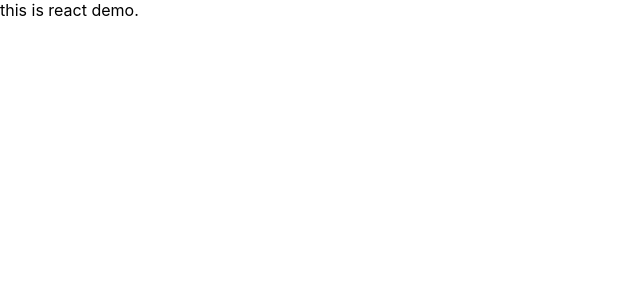
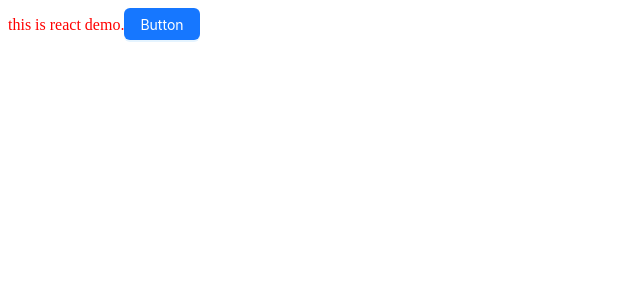
Before and after one commit to yaojiqunaer/react-study, a React (Create React App) app: page / in a window 1280 px wide. Shown: the top 300 px of the page, without its empty margins (0-640 px from the left). Built offline with nearby package versions, Linux system fonts and the light colour scheme.

Commit message:
import antd ui library.

```diff
--- a/package.json
+++ b/package.json
@@ -3,9 +3,7 @@
   "version": "0.1.0",
   "private": true,
   "dependencies": {
-    "@testing-library/jest-dom": "^5.17.0",
-    "@testing-library/react": "^13.4.0",
-    "@testing-library/user-event": "^13.5.0",
+    "antd": "^5.21.3",
     "react": "^18.3.1",
     "react-dom": "^18.3.1",
     "react-scripts": "5.0.1",
--- a/src/App.js
+++ b/src/App.js
@@ -1,7 +1,10 @@
+import { Button } from "antd";
+
 function App() {
   return (
     <div className="App">
       this is react demo.
+      <Button type="primary">Button</Button>
     </div>
   );
 }
--- a/src/index.css
+++ /dev/null
@@ -1,13 +0,0 @@
-body {
-  margin: 0;
-  font-family: -apple-system, BlinkMacSystemFont, 'Segoe UI', 'Roboto', 'Oxygen',
-    'Ubuntu', 'Cantarell', 'Fira Sans', 'Droid Sans', 'Helvetica Neue',
-    sans-serif;
-  -webkit-font-smoothing: antialiased;
-  -moz-osx-font-smoothing: grayscale;
-}
-
-code {
-  font-family: source-code-pro, Menlo, Monaco, Consolas, 'Courier New',
-    monospace;
-}
--- a/src/index.js
+++ b/src/index.js
@@ -1,9 +1,9 @@
 import React from 'react';
 import ReactDOM from 'react-dom/client';
-import './index.css';
+import './index.scss';
 import App from './App';
 
 const root = ReactDOM.createRoot(document.getElementById('root'));
 root.render(
-  <App />,
+  <App />
 );
--- /dev/null
+++ b/src/index.scss
@@ -0,0 +1,5 @@
+body {
+    div {
+        color: red;
+    }
+}
```
Also changed, not shown: public/index.html (+4 -27 lines), 2 other files (tests, documents, lock files or other folders).
